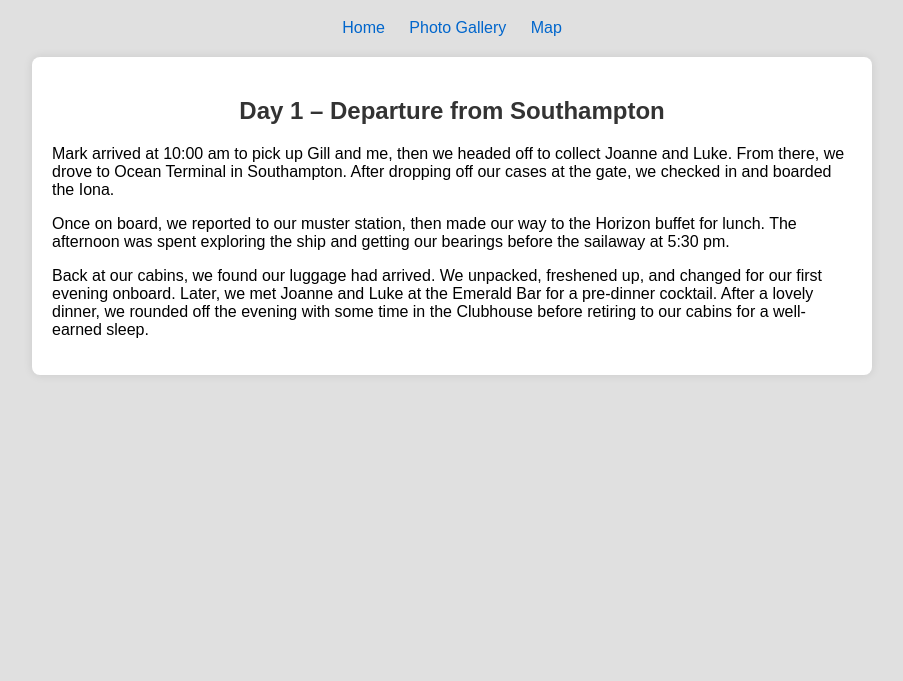
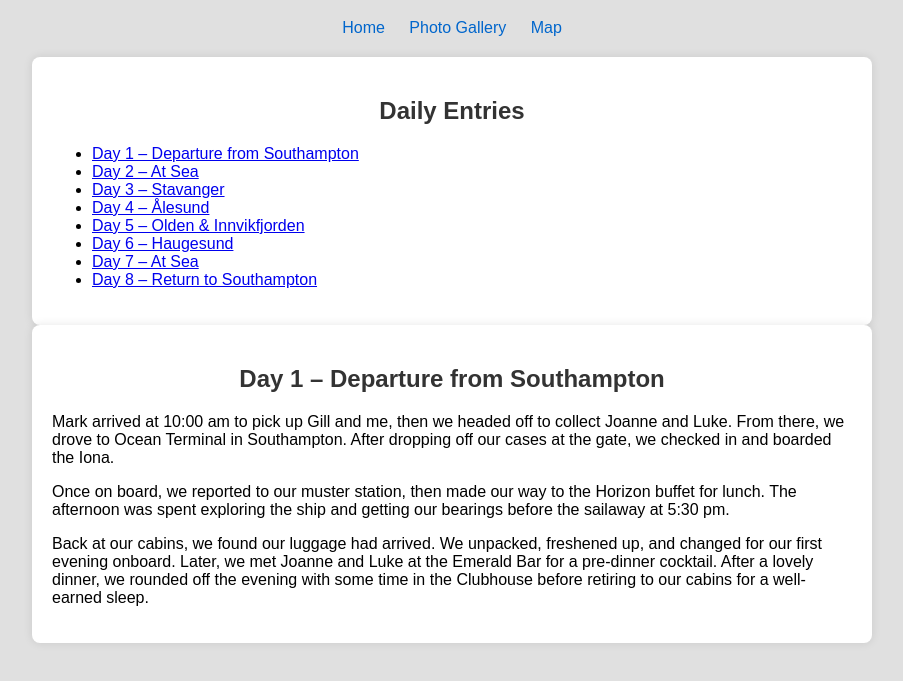
Before and after one commit to petemyall/fjords-cruise-2025, a plain HTML site: page logbook.html in a window 1280 px wide. Shown: the part 61-742 px from the top of the page, without its empty margins (188-1091 px from the left). Drawn offline with Linux system fonts and the light colour scheme.

Commit message:
Update logbook.html

```diff
--- a/logbook.html
+++ b/logbook.html
@@ -14,6 +14,20 @@
   </nav>
 
   <section>
+    <h2>Daily Entries</h2>
+    <ul>
+      <li><a href="#day1">Day 1 – Departure from Southampton</a></li>
+      <li><a href="day2.html">Day 2 – At Sea</a></li>
+      <li><a href="day3.html">Day 3 – Stavanger</a></li>
+      <li><a href="day4.html">Day 4 – Ålesund</a></li>
+      <li><a href="day5.html">Day 5 – Olden & Innvikfjorden</a></li>
+      <li><a href="day6.html">Day 6 – Haugesund</a></li>
+      <li><a href="day7.html">Day 7 – At Sea</a></li>
+      <li><a href="day8.html">Day 8 – Return to Southampton</a></li>
+    </ul>
+  </section>
+
+  <section id="day1">
     <h2>Day 1 – Departure from Southampton</h2>
     <p>Mark arrived at 10:00 am to pick up Gill and me, then we headed off to collect Joanne and Luke. From there, we drove to Ocean Terminal in Southampton. After dropping off our cases at the gate, we checked in and boarded the Iona.</p>
     <p>Once on board, we reported to our muster station, then made our way to the Horizon buffet for lunch. The afternoon was spent exploring the ship and getting our bearings before the sailaway at 5:30 pm.</p>
```
